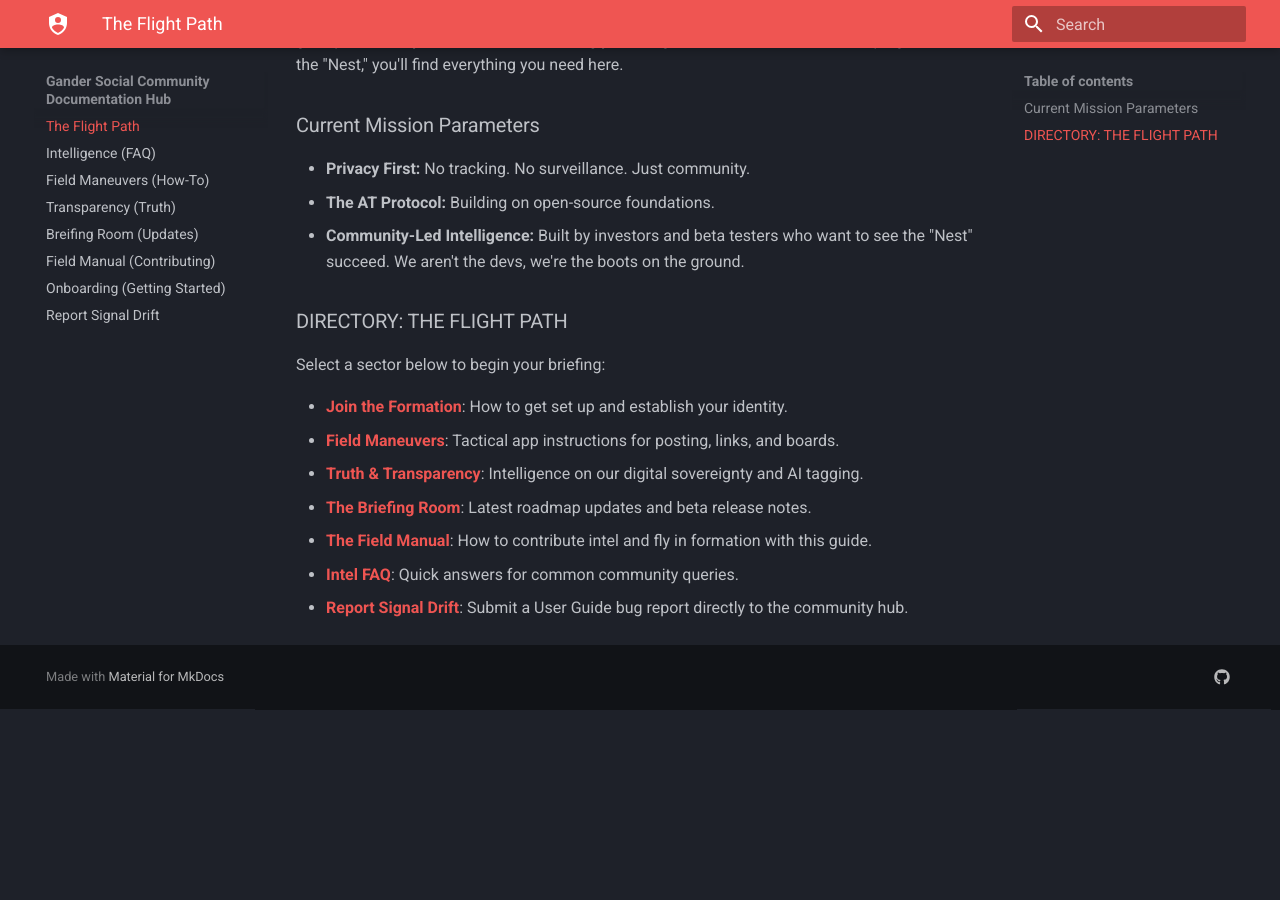
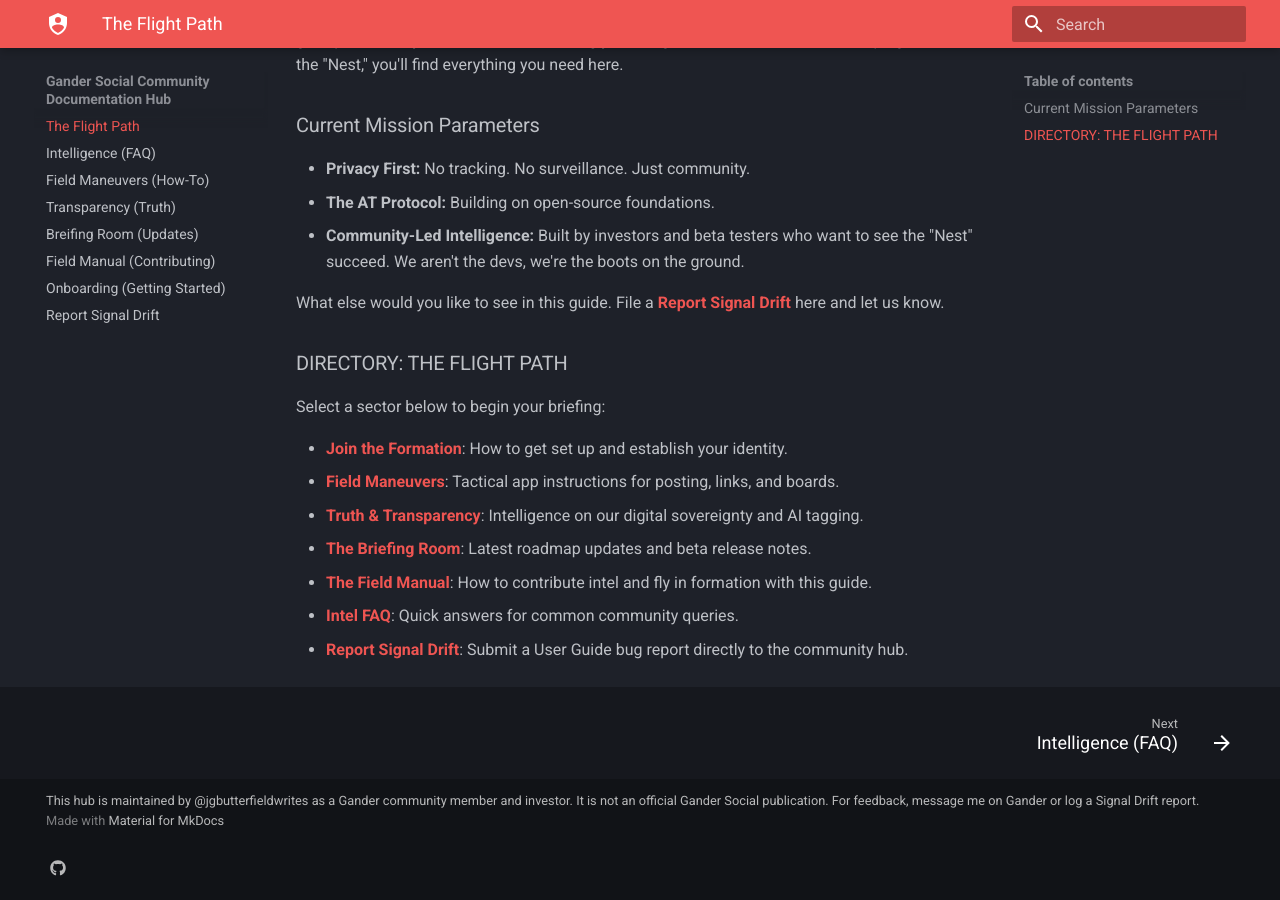
Before and after one commit to jasonbutt/gander-social-docs, an MkDocs documentation site: the page built from docs/index.md, in a window 1280 px wide and 900 px high, scrolled down 618 px. Built offline with MkDocs 1.6.1 and Material for MkDocs 9.7.7, drawn with Linux system fonts in a browser that asks for light colours; before the commit the page ends 1327 px from its top, so only the background shows below that.

Commit message:
Add global community disclaimer to footer

```diff
--- a/docs/index.md
+++ b/docs/index.md
@@ -15,6 +15,8 @@
 - **The AT Protocol:** Building on open-source foundations.
 - **Community-Led Intelligence:** Built by investors and beta testers who want to see the "Nest" succeed. We aren't the devs, we're the boots on the ground.
 
+What else would you like to see in this guide. File a [**Report Signal Drift**](https://github.com/jasonbutt/gander-social-docs/issues/new/choose) here and let us know.
+
 ### DIRECTORY: THE FLIGHT PATH
 
 Select a sector below to begin your briefing:
--- a/mkdocs.yml
+++ b/mkdocs.yml
@@ -12,6 +12,7 @@
   features:
     - navigation.sections
     - navigation.expand
+    - navigation.footer # This makes the "Next/Previous" buttons look sharp
 extra:
   social:
     - icon: fontawesome/brands/github
@@ -28,3 +29,8 @@
   - Field Manual (Contributing): contributing.md
   - Onboarding (Getting Started): getting-started.md
   - Report Signal Drift: https://github.com/jasonbutt/gander-social-docs/issues/new/choose
+
+copyright: >-
+  This hub is maintained by @jgbutterfieldwrites as a Gander community member and investor.
+  It is not an official Gander Social publication.
+  For feedback, message me on Gander or <a href="https://github.com/jasonbutt/gander-social-docs/issues/new/choose">log a Signal Drift report</a>.
```
